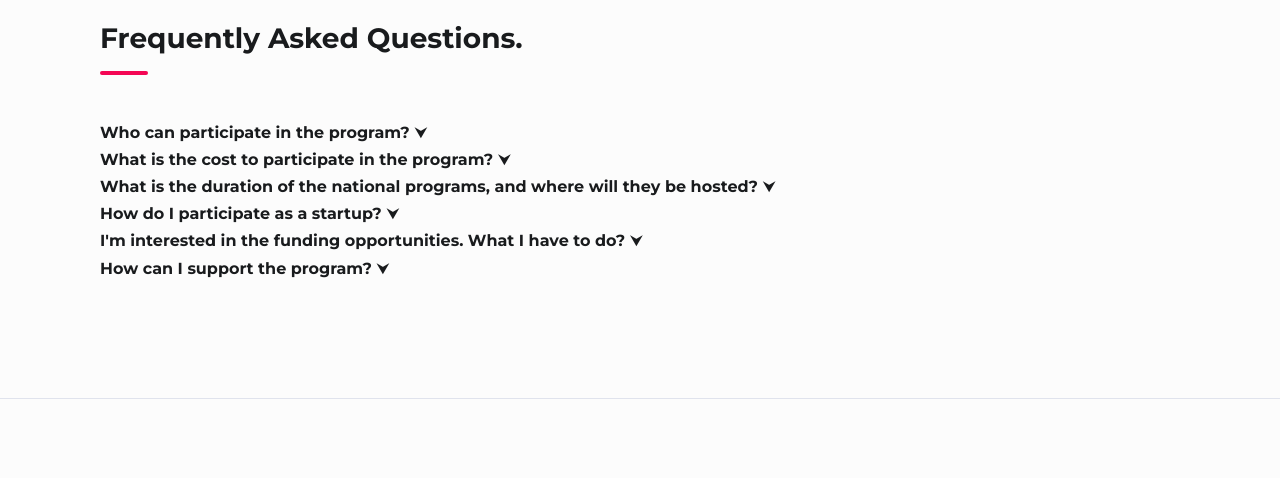
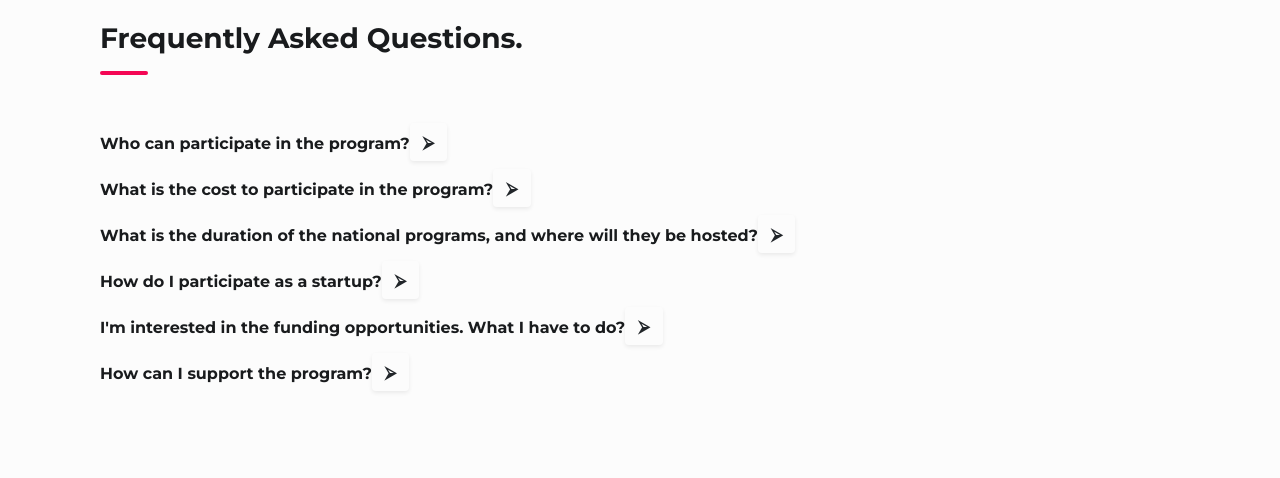
Before and after one commit to Startup-Universe/esuItaly, a plain HTML site: page index.html in a window 1280 px wide. Shown: the part 2200-2678 px from the top of the page. Drawn offline with Linux system fonts and the light colour scheme.

Commit message:
Add files via upload

```diff
--- a/index.html
+++ b/index.html
@@ -647,18 +647,17 @@
               <div class="title-border mt-3 mb-5"></div>
               <div class="row">
                   <div class="col-12">
-                      <div class="buttons">
-                        <h6 onclick="toggleVisibility('q1');">Who can participate in the program? &#11167;</h6>
+                      <h6>Who can participate in the program?<div class="fa fa-chevron-right rotate" onclick="toggleVisibility('q1');"><button class="text-center w-3 btn h-8 shadow-sm" type="button">&#11162;</button></div></h6>
                       <div id="q1" style="display:none;"><p>Everyone who has an EU nationality or lives in an EU country, and is either individual or part of a team/company with a tech idea/product that can make an impact and scale globally.</p></div>
-                        <h6 onclick="toggleVisibility('q2');">What is the cost to participate in the program? &#11167;</h6>
+                      <h6>What is the cost to participate in the program?<div class="fa fa-chevron-right rotate" onclick="toggleVisibility('q2');"><button class="text-center w-3 btn h-8 shadow-sm" type="button">&#11162;</button></div></h6>
                       <div id="q2" style="display: none;"><p>There is no cost for the participating founders. The only thing required is your time and effort to take advantage of our programs to their fullest extent.</p></div>
-                        <h6  onclick="toggleVisibility('q3');">What is the duration of the national programs, and where will they be hosted? &#11167;</h6>
+                      <h6>What is the duration of the national programs, and where will they be hosted?<div class="fa fa-chevron-right rotate" onclick="toggleVisibility('q3');"><button class="text-center w-3 btn h-8 shadow-sm" type="button">&#11162;</button></div></h6>
                       <div id="q3" style="display: none;"><p>All the national programs have a duration of 6 weeks, starting from March 2022 until early April 2022. The programs will be hosted 100% at the Founderhood's platform.</p></div>
-                        <h6  onclick="toggleVisibility('q4');">How do I participate as a startup? &#11167;</h6>
-                        <div id="q4" style="display: none;"><p>Click the button "Apply" in this page and we will inform you on time when the Founderhood platform opens.</p></div>
-                        <h6  onclick="toggleVisibility('q5');">I'm interested in the funding opportunities. What I have to do? &#11167;</h6>
+                      <h6>How do I participate as a startup?<div class="fa fa-chevron-right rotate" onclick="toggleVisibility('q4');"><button class="text-center w-3 btn h-8 shadow-sm" type="button">&#11162;</button></div></h6>
+                      <div id="q4" style="display: none;"><p>Click the button "Join" in this page and we will inform you on time when the Founderhood platform opens.</p></div>
+                      <h6>I'm interested in the funding opportunities. What I have to do?<div class="fa fa-chevron-right rotate" onclick="toggleVisibility('q5');"><button class="text-center w-3 btn h-8 shadow-sm" type="button">&#11162;</button></div></h6>
                       <div id="q5" style="display: none;"><p>Firstly, you need to fill 7/8 weekly progress reports during the 6-week online program. At the end of the program our team will arange 1-on-1 online calls with your startup and 2-3 angel investors looking to invest in your industry. The online calls with angel investors will run during May 2021. If the angel investors point to us that your startup is mature enough, has already an MVP and revenues, we will also bring you in contact with VCs, angel funds and family offices in our network that can invest larger sums.</p></div>
-                        <h6  onclick="toggleVisibility('q6');">How can I support the program? &#11167;</h6>
+                      <h6>How can I support the program?<div class="fa fa-chevron-right rotate" onclick="toggleVisibility('q6');"><button class="text-center w-3 btn h-8 shadow-sm" type="button">&#11162;</button></div></h6>
                       <div id="q6" style="display: none;"><p>Throughout our website, you can find forms for experts, <a href="supporters.html">supporters</a> and <a href="investors.html">investors</a>. Fill in the form that best suits you and let’s get the ball rolling.</p></div>
                   </div>
               </div>
```
Lines whose indentation alone changed are shown as unchanged.
